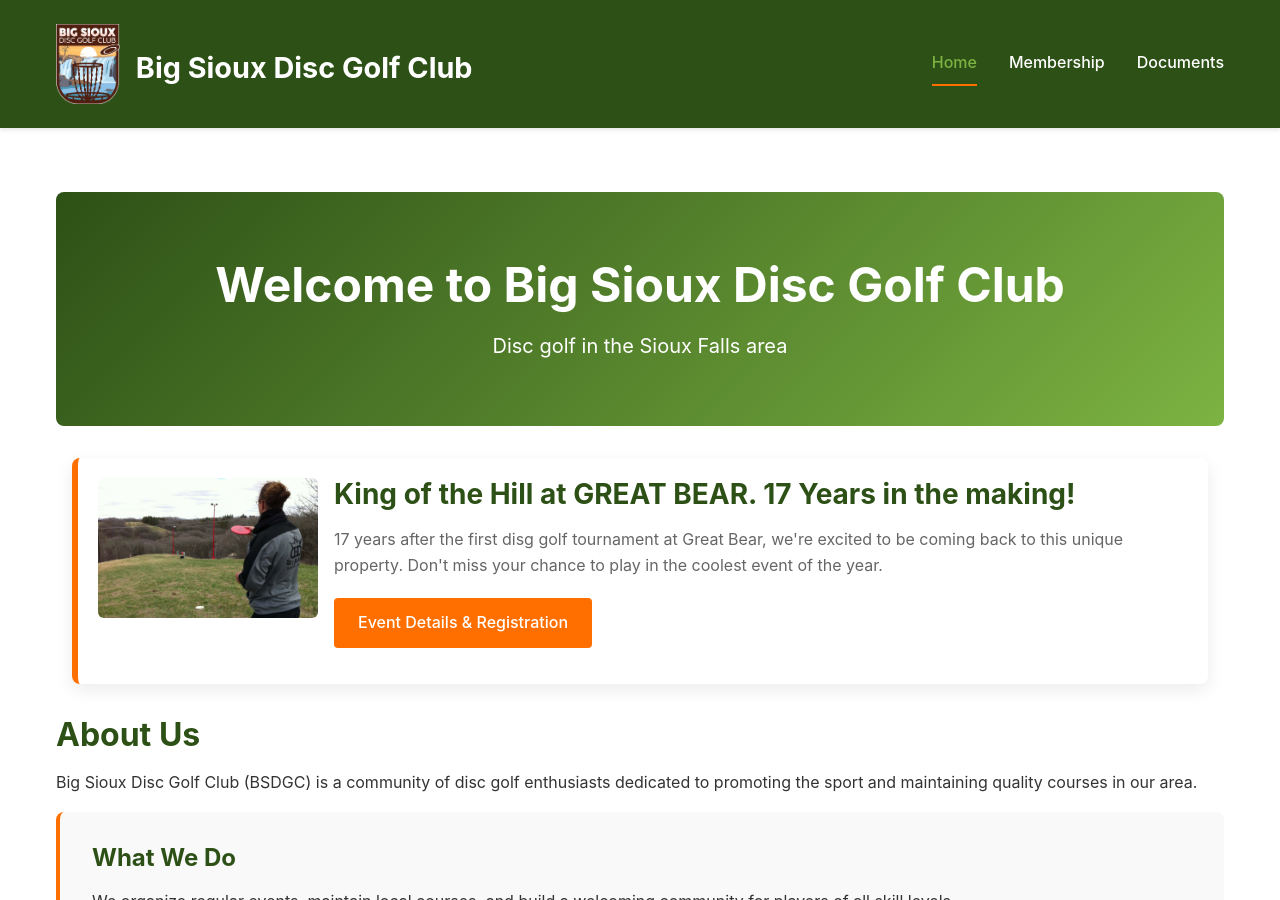
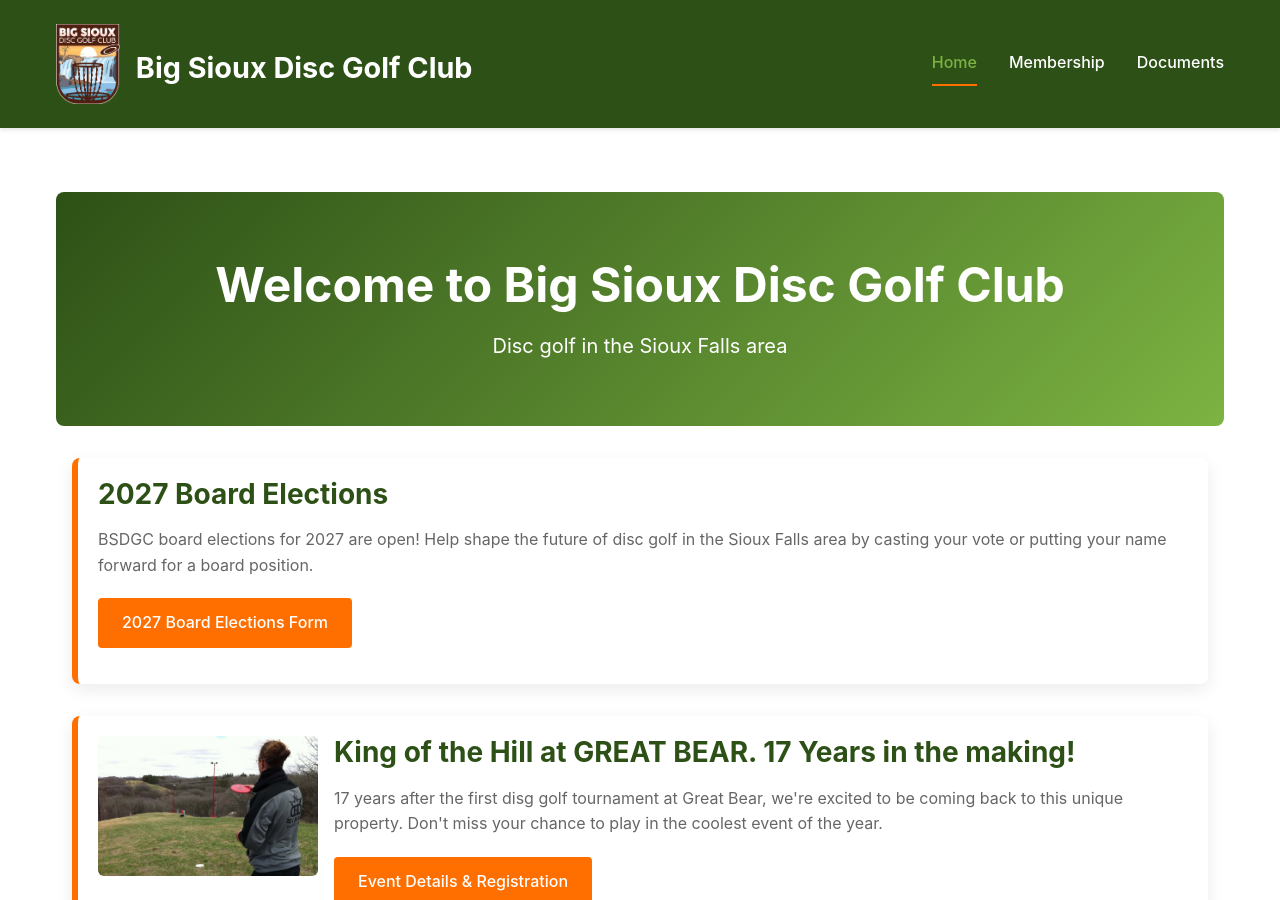
Before and after one commit to aklaudt/bsdgc, a Jekyll site: the page built from index.md, in a window 1280 px wide and 900 px high. Built offline with Jekyll 4.4.1, drawn with Linux system fonts in a browser that asks for light colours.

Commit message:
Add 2027 board elections post to home page
Co-Authored-By: Claude Opus 5.5 <noreply@anthropic.com>

```diff
--- a/index.md
+++ b/index.md
@@ -6,6 +6,16 @@ title: Home
 <div class="hero">
   <h1>Welcome to Big Sioux Disc Golf Club</h1>
   <p>Disc golf in the Sioux Falls area</p>
+</div>
+
+<div class="featured-post container">
+  <article class="post-card">
+    <h2>2027 Board Elections</h2>
+    <p class="post-meta">BSDGC board elections for 2027 are open! Help shape the future of disc golf in the Sioux Falls area by casting your vote or putting your name forward for a board position.</p>
+    <p>
+      <a class="btn" href="https://forms.gle/4zYjhvdqnZ5F8fa1A" target="_blank" rel="noopener">2027 Board Elections Form</a>
+    </p>
+  </article>
 </div>
 
 <div class="featured-post container">
```
